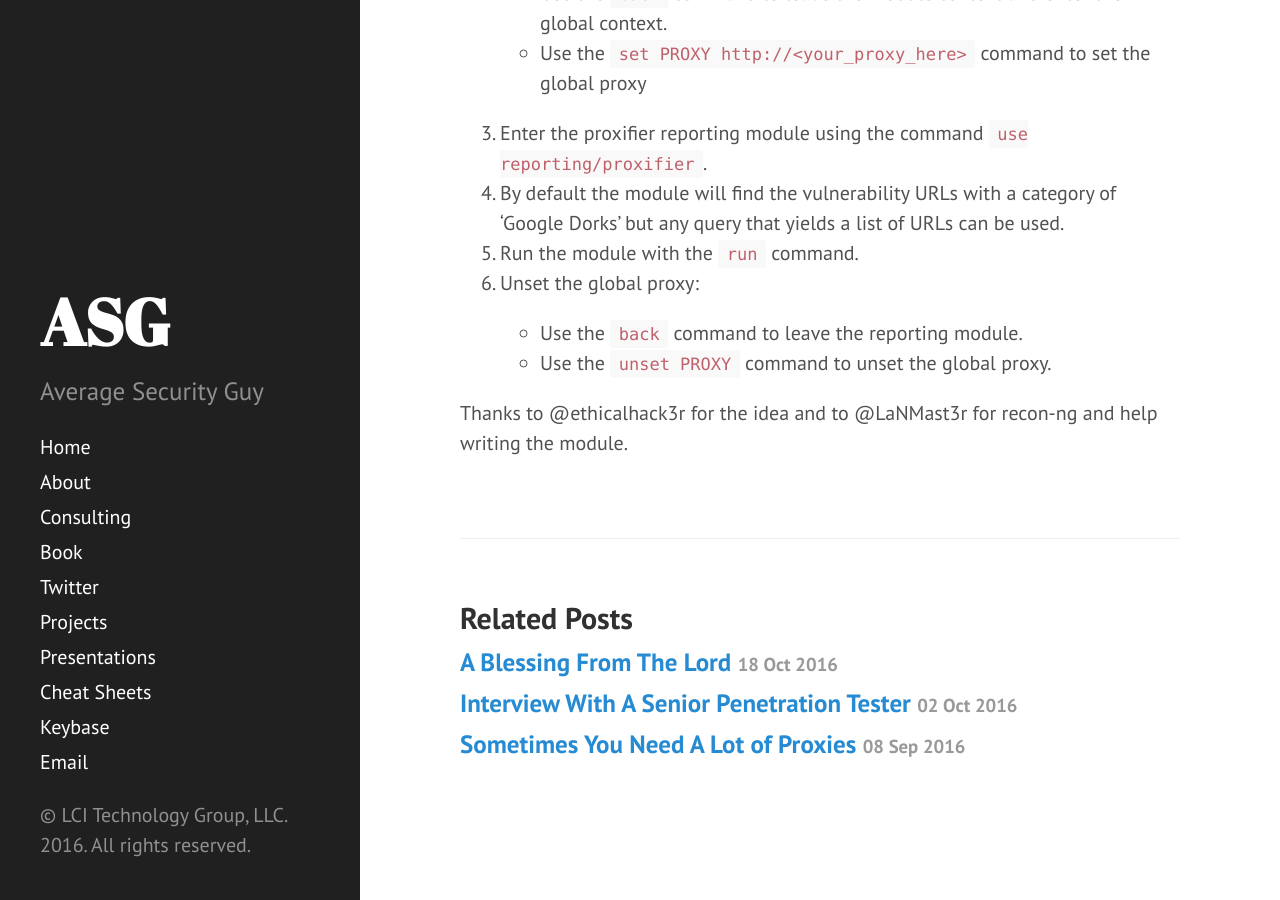
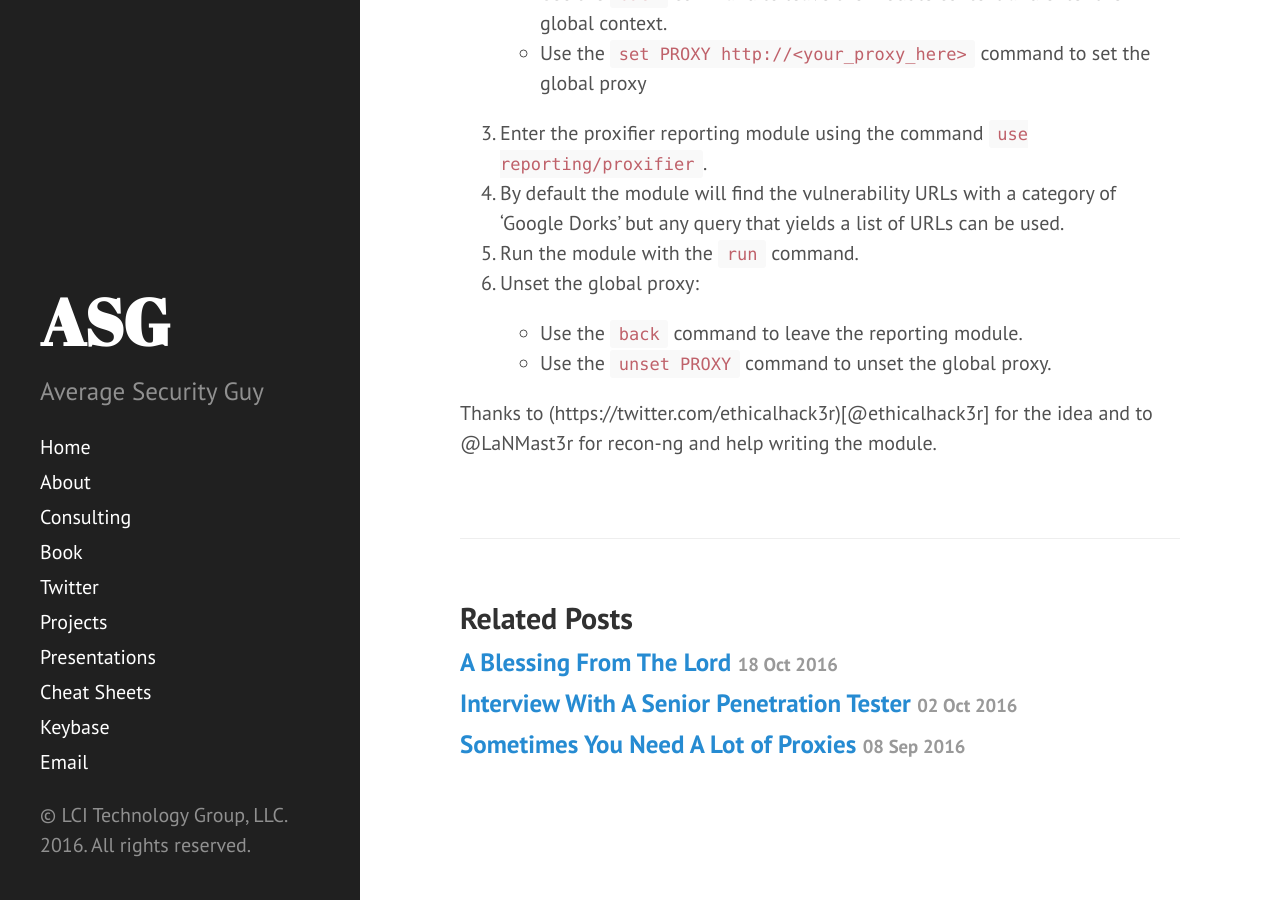
Before and after one commit to jaxmayhem/averagesecurityguy.github.io, a Jekyll site: the page built from _posts/2016-10-21-recon-ng-dorks-burp.md, in a window 1280 px wide and 900 px high, scrolled down 992 px. Built offline with Jekyll 4.4.1, drawn with Linux system fonts in a browser that asks for light colours; part of the change alters nothing that is shown.

Commit message:
Recon-ng dorks burp.

```diff
--- a/_posts/2016-10-21-recon-ng-dorks-burp.md
+++ b/_posts/2016-10-21-recon-ng-dorks-burp.md
@@ -24,4 +24,4 @@ To use the new reporting module:
     * Use the `back` command to leave the reporting module.
     * Use the `unset PROXY` command to unset the global proxy.
 
-Thanks to @ethicalhack3r for the idea and to @LaNMast3r for recon-ng and help writing the module.
+Thanks to (https://twitter.com/ethicalhack3r)[@ethicalhack3r] for the idea and to @LaNMast3r for recon-ng and help writing the module.
```
